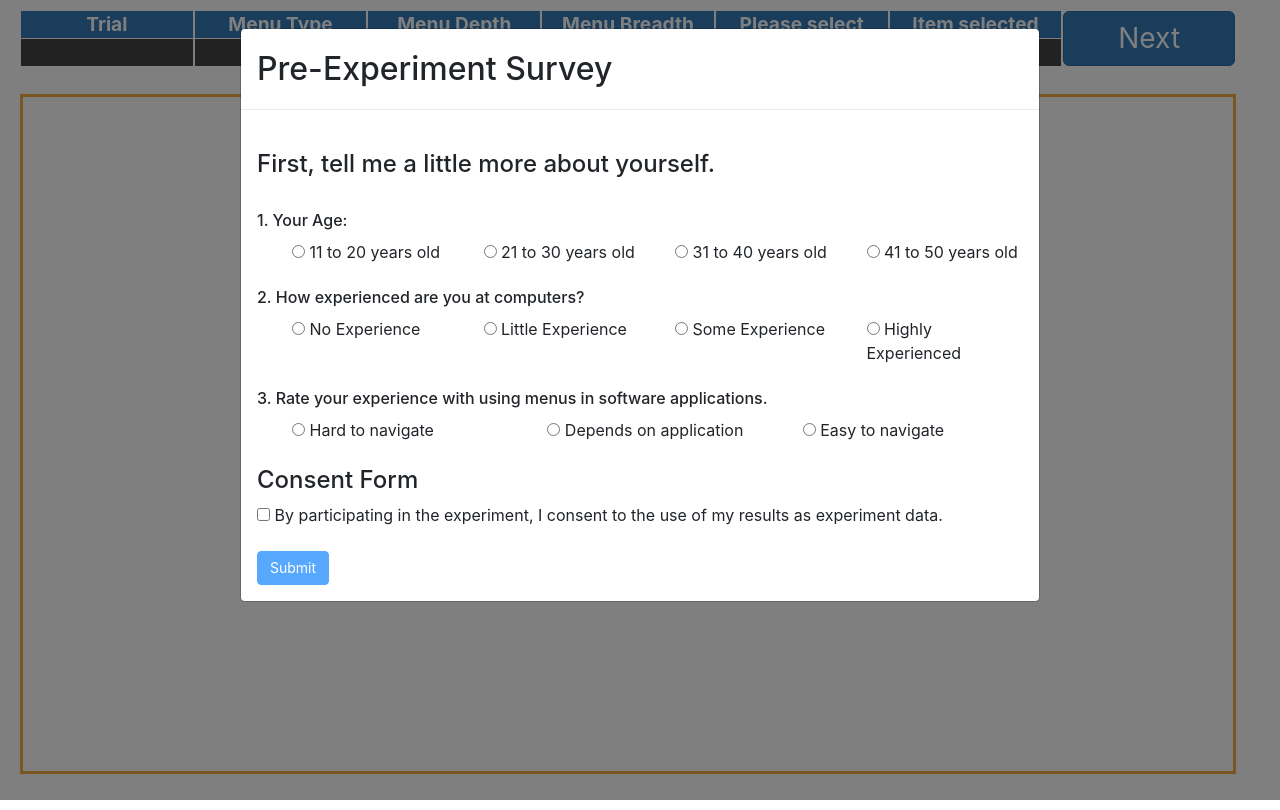
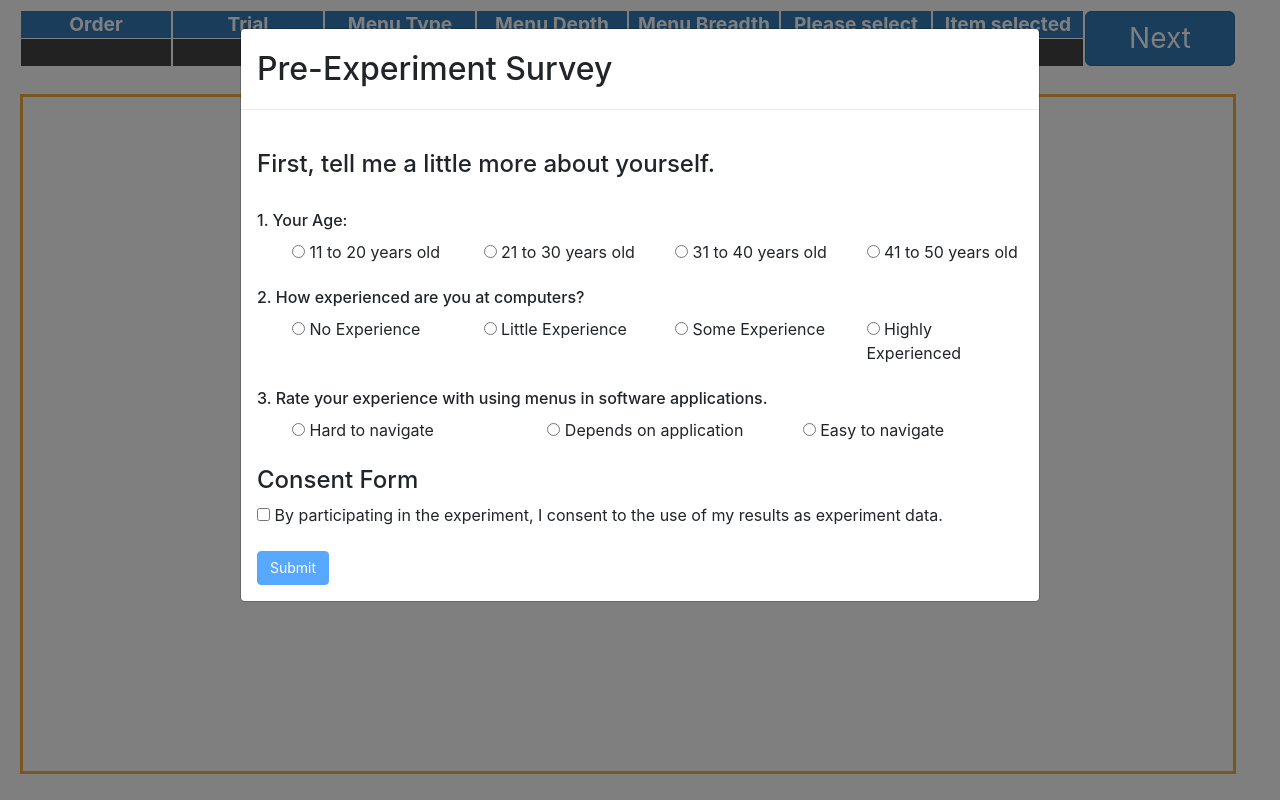
Before and after one commit to enenyi/enenyi.github.io, a plain HTML site: page experiment.html in a window 1280 px wide. Drawn offline with nearby package versions, Linux system fonts and the light colour scheme; a web font is replaced by a local one.

Commit message:
Add order Number tracking

```diff
--- a/experiment.html
+++ b/experiment.html
@@ -21,6 +21,10 @@
 
 	<!-- State Div -->
     <div class="row" id="state-container">
+        <div class="cellstate">
+  	<span class="label label-primary">Order</span>
+  	<span class="label label-default" id="orderNumber">&nbsp;</span>
+        </div>
       <div class="cellstate">
 	<span class="label label-primary">Trial</span>
 	<span class="label label-default" id="trialNumber">&nbsp;</span>
--- a/js/experiment.js
+++ b/js/experiment.js
@@ -116,6 +116,7 @@ function nextTrial() {
 		var menuDepth = trialsData[currentTrial]['Menu Depth'];
 		var targetItem = trialsData[currentTrial]['Target Item'];
 
+		document.getElementById("orderNumber").innerHTML = orderNumber;
 		document.getElementById("trialNumber").innerHTML = String(currentTrial) + "/" + String(numTrials);
 		document.getElementById("menuType").innerHTML = menuType;
 		document.getElementById("menuDepth").innerHTML = menuDepth;
```
